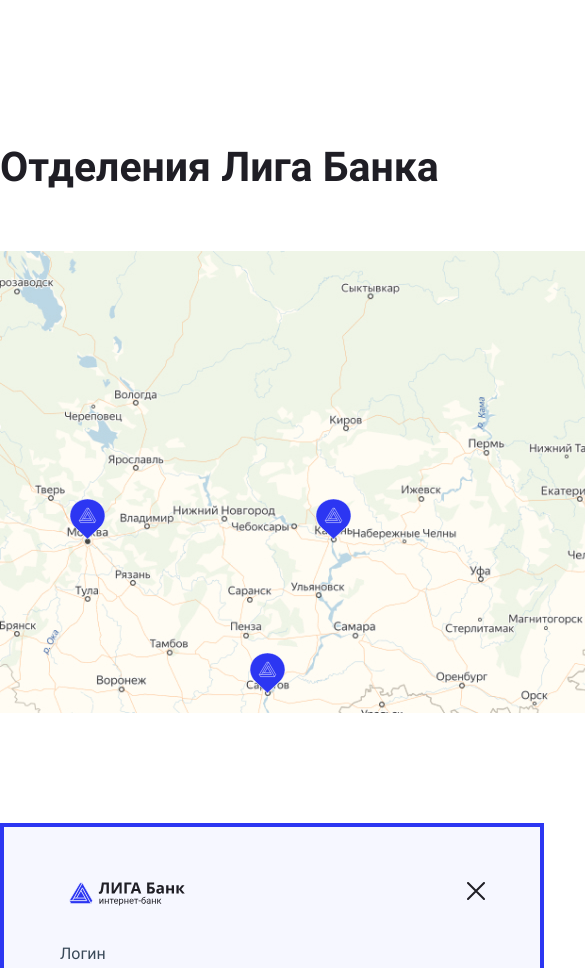
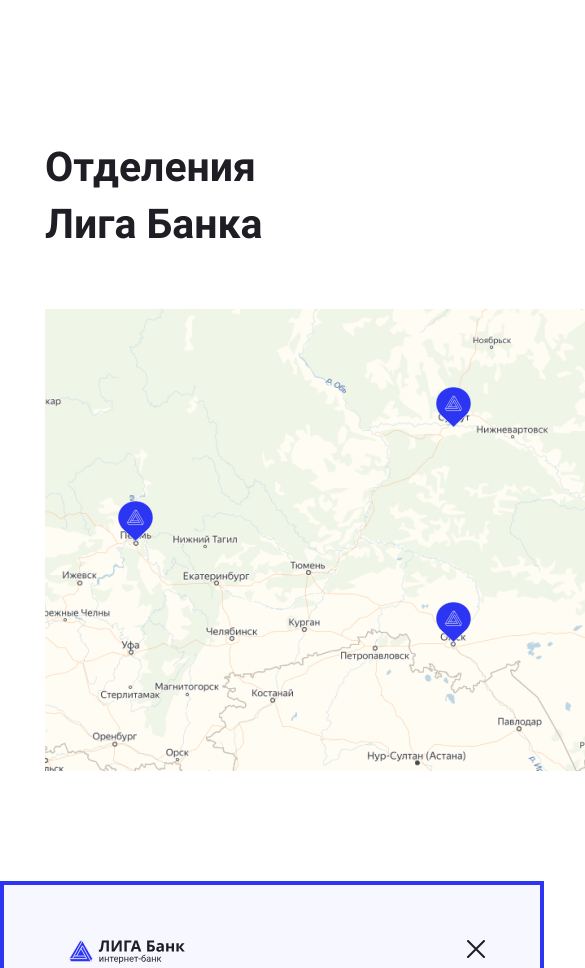
Before and after one commit to geoniced/liga-bank, a React (Create React App) app: page / in a window 390 px wide. Shown: the part 3320-4288 px from the top of the page, 585 px wide, since content can reach past the window. Built offline with nearby package versions, Linux system fonts and the light colour scheme.

Commit message:
Делает адаптив для отделений на планшете

```diff
--- a/src/components/bank-departments/bank-departments.jsx
+++ b/src/components/bank-departments/bank-departments.jsx
@@ -1,4 +1,5 @@
 import departmentsMapImg from "../../assets/img/departments-map.jpg";
+import departmentsMapImgTablet from "../../assets/img/departments-map-tablet.jpg";
 import {ReactComponent as IconLocationBlip} from "../../assets/img/icon-location-blip.svg";
 
 const BankDepartments = () => {
@@ -7,13 +8,18 @@
       <h2 className="bank-departments__title">Отделения Лига Банка</h2>
 
       <div className="bank-departments__map-wrapper">
-        <img className="bank-departments__map" src={departmentsMapImg} alt="Расположение отделений Лига Банков" width="1170" height="462" />
-
+        <picture className="bank-departments__picture-container">
+          {/* <source media="(max-width: 767px)" srcset="img/logo-mobile.svg" /> */}
+          <source media="(max-width: 1023px)" srcSet={departmentsMapImgTablet} />
+          <img className="bank-departments__map" src={departmentsMapImg} alt="Расположение отделений Лига Банков" width="1170" height="462" />
+        </picture>
         <IconLocationBlip className="bank-departments__blip bank-departments__blip--moscow"/>
         <IconLocationBlip className="bank-departments__blip bank-departments__blip--saratov"/>
         <IconLocationBlip className="bank-departments__blip bank-departments__blip--kazan"/>
         <IconLocationBlip className="bank-departments__blip bank-departments__blip--tyumen"/>
         <IconLocationBlip className="bank-departments__blip bank-departments__blip--omsk"/>
+        <IconLocationBlip className="bank-departments__blip bank-departments__blip--surgut"/>
+        <IconLocationBlip className="bank-departments__blip bank-departments__blip--perm"/>
       </div>
     </section>
   );
--- a/src/scss/bank-departments.scss
+++ b/src/scss/bank-departments.scss
@@ -13,9 +13,16 @@
 
 .bank-departments__map-wrapper {
   position: relative;
+  display: flex;
+}
+
+.bank-departments__picture-container {
+  flex-shrink: 0;
+  display: flex;
 }
 
 .bank-departments__map {
+  flex-shrink: 0;
   display: flex;
 }
 
@@ -46,4 +53,52 @@
     top: 276px;
     left: 836px;
   }
+
+  &--surgut,
+  &--perm {
+    display: none;
+  }
 }
+
+@media (max-width: $tablet-max-width) {
+  .bank-departments {
+    // TODO: move to mixin centered layout
+    width: 100%;
+    padding-left: 45px;
+    padding-right: 45px;
+  }
+
+  .bank-departments__map {
+    width: 678px;
+    height: 462px;
+  }
+
+  .bank-departments__blip {
+    &--moscow,
+    &--saratov,
+    &--kazan,
+    &--tyumen {
+      display: none;
+    }
+
+    &--omsk {
+      top: 292px;
+      left: 390px;
+    }
+
+    &--surgut,
+    &--perm {
+      display: block;
+    }
+
+    &--surgut {
+      top: 77px;
+      left: 390px;
+    }
+
+    &--perm {
+      top: 191px;
+      left: 72px;
+    }
+  }
+}
```
Also changed, not shown: src/assets/img/departments-map-tablet.jpg (added).
